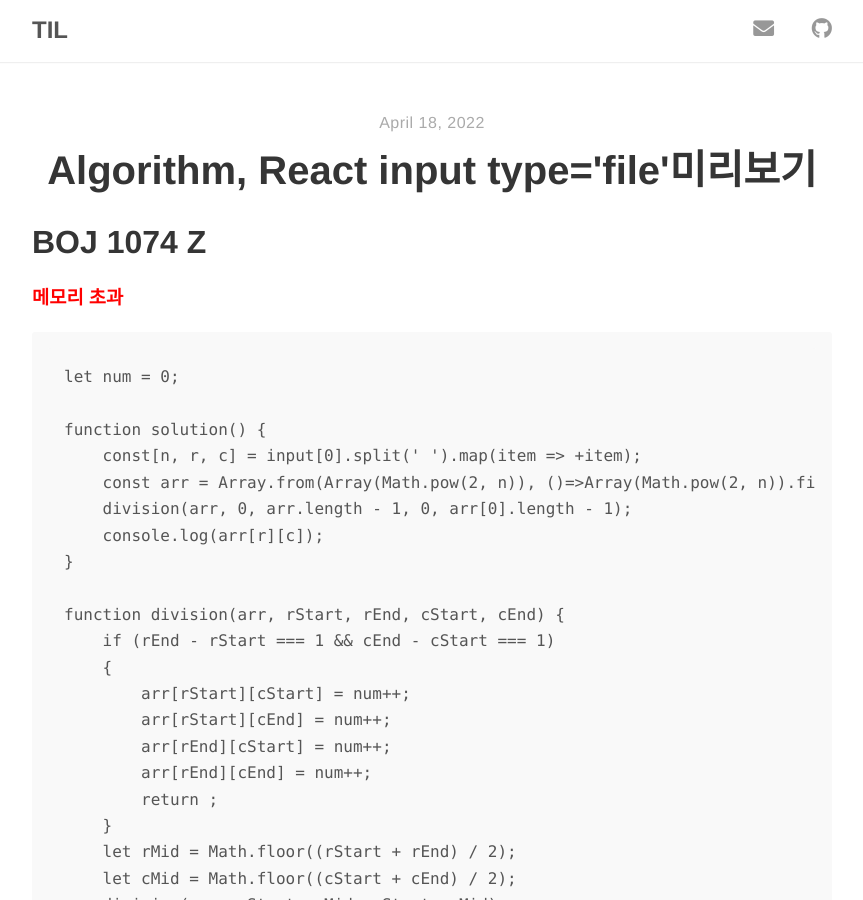
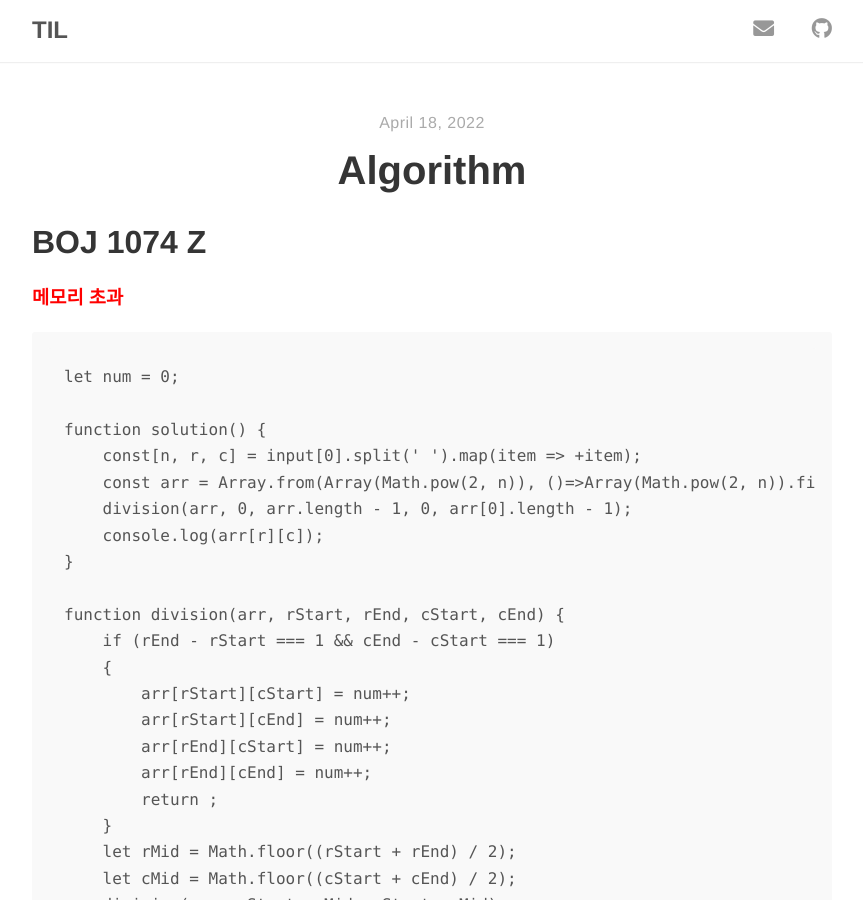
Before and after one commit to hyunwlee-dev/TIL, a Jekyll site: the page built from _posts/2022-04-18-til.md, in a window 1280 px wide and 900 px high. Shown: the whole window, without its empty margins (208-1071 px from the left). Built offline with Jekyll 4.4.1, drawn with Linux system fonts in a browser that asks for light colours; nearby versions of some CDN libraries.

Commit message:
modified:   2022-04-18-til.md

```diff
--- a/_posts/2022-04-18-til.md
+++ b/_posts/2022-04-18-til.md
@@ -1,6 +1,6 @@
 ---
 layout: post
-title: "Algorithm, React input type='file'미리보기"
+title: "Algorithm"
 author: "hyunwlee"
 ---
 
```
